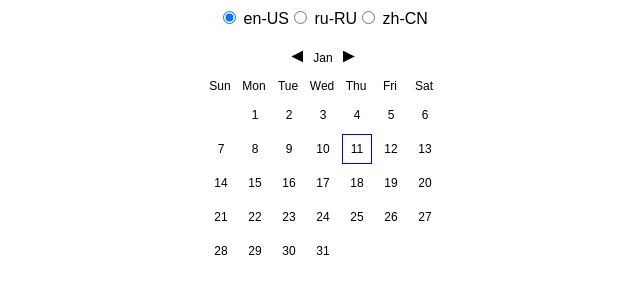
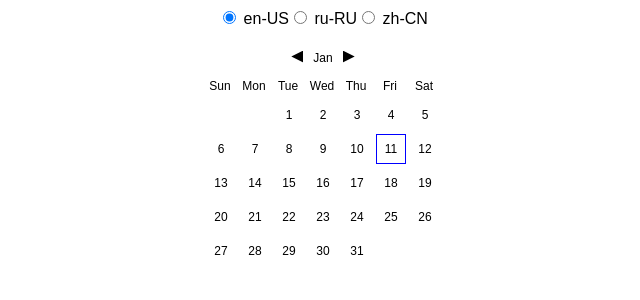
Before and after one commit to voodoobat/date-picker-vue, a Vue app: page / in a window 1280 px wide. Shown: the top 300 px of the page, without its empty margins (317-957 px from the left). Built offline with nearby package versions, Linux system fonts and the light colour scheme.

Commit message:
fix: fixes weekday position

```diff
--- a/src/components/DatePicker/DatePicker.vue
+++ b/src/components/DatePicker/DatePicker.vue
@@ -167,28 +167,32 @@ watch(active, () => {
     border: var(--day-active-border);
   }
 
-  &[data-weekday='1'] {
+  &[data-weekday='0'] {
     grid-column: 1;
   }
 
-  &[data-weekday='2'] {
+  &[data-weekday='1'] {
     grid-column: 2;
   }
 
-  &[data-weekday='3'] {
+  &[data-weekday='2'] {
     grid-column: 3;
   }
 
-  &[data-weekday='4'] {
+  &[data-weekday='3'] {
     grid-column: 4;
   }
 
-  &[data-weekday='5'] {
+  &[data-weekday='4'] {
     grid-column: 5;
   }
 
+  &[data-weekday='5'] {
+    grid-column: 6;
+  }
+
   &[data-weekday='6'] {
-    grid-column: 6;
+    grid-column: 7;
   }
 }
 
```
